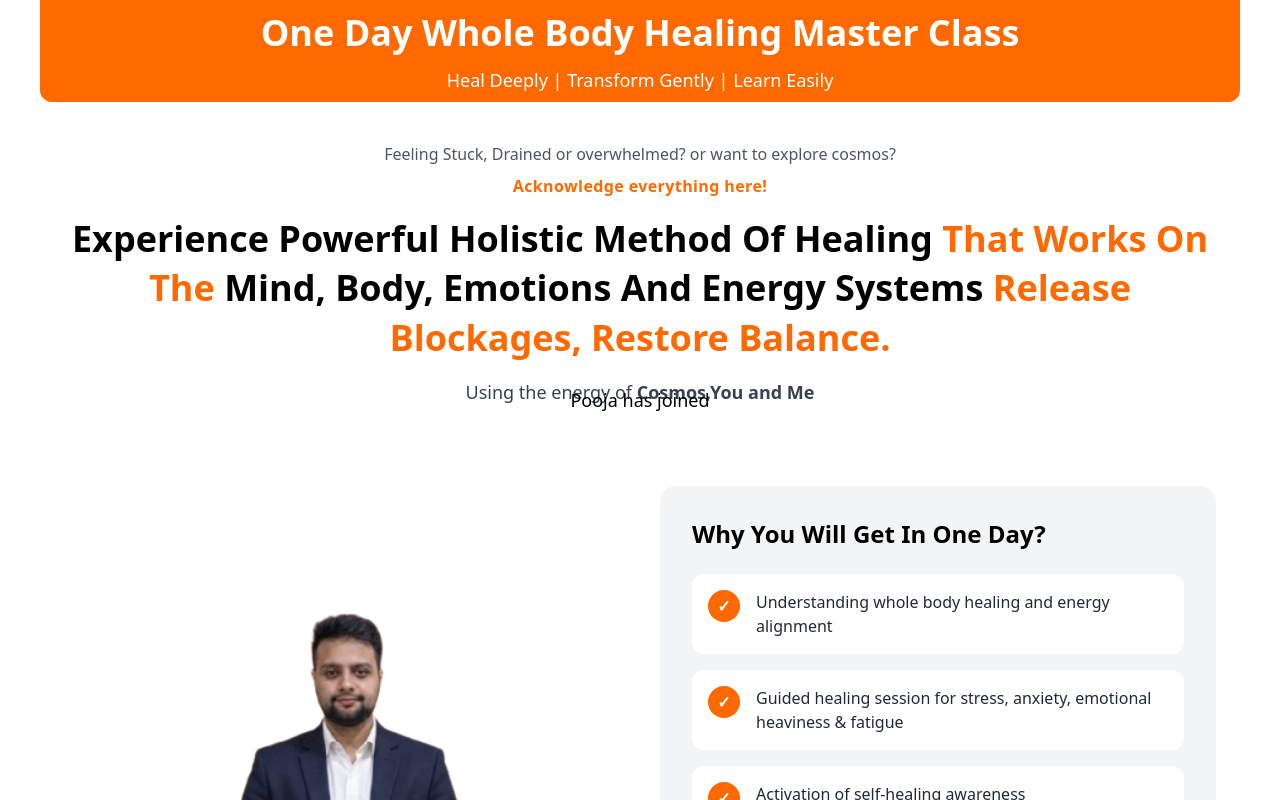
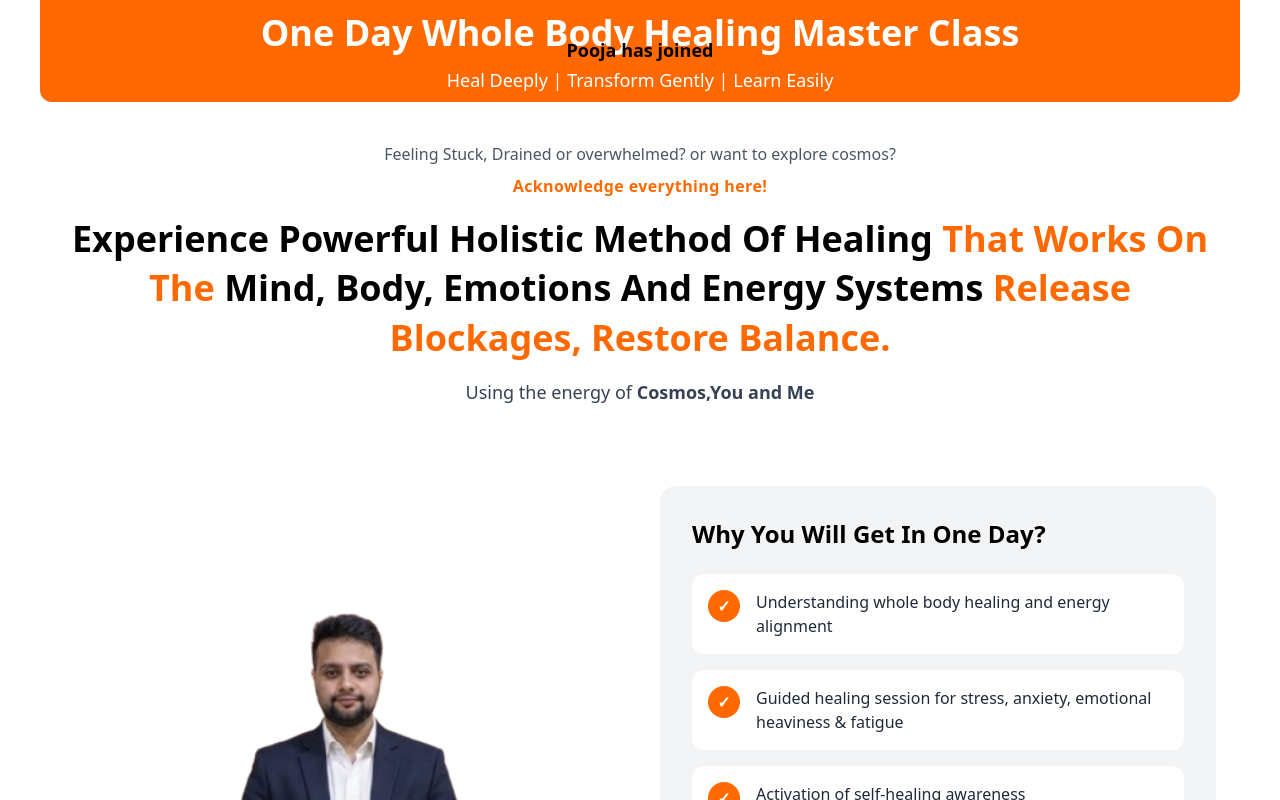
Before and after one commit to Rajatchauhan9690/vikas, a React (Vite) app: page / in a window 1280 px wide. Shown: the top 800 px of the page. Built offline with nearby package versions, Linux system fonts and the light colour scheme.

Commit message:
fix toast position

```diff
--- a/src/components/Hero.jsx
+++ b/src/components/Hero.jsx
@@ -221,8 +221,8 @@ export default function Hero() {
       </section>
       {/* ===== Center Toast ===== */}
       {toastMessage && (
-        <section className="fixed inset-0 z-50 flex items-center justify-center">
-          <div className=" text-black px-8 py-4 rounded-lg text-lg ">
+        <section className="fixed top-5 left-1/2 transform -translate-x-1/2 z-50">
+          <div className="text-black px-8 py-4 rounded-lg text-lg font-semibold">
             {toastMessage}
           </div>
         </section>
```
